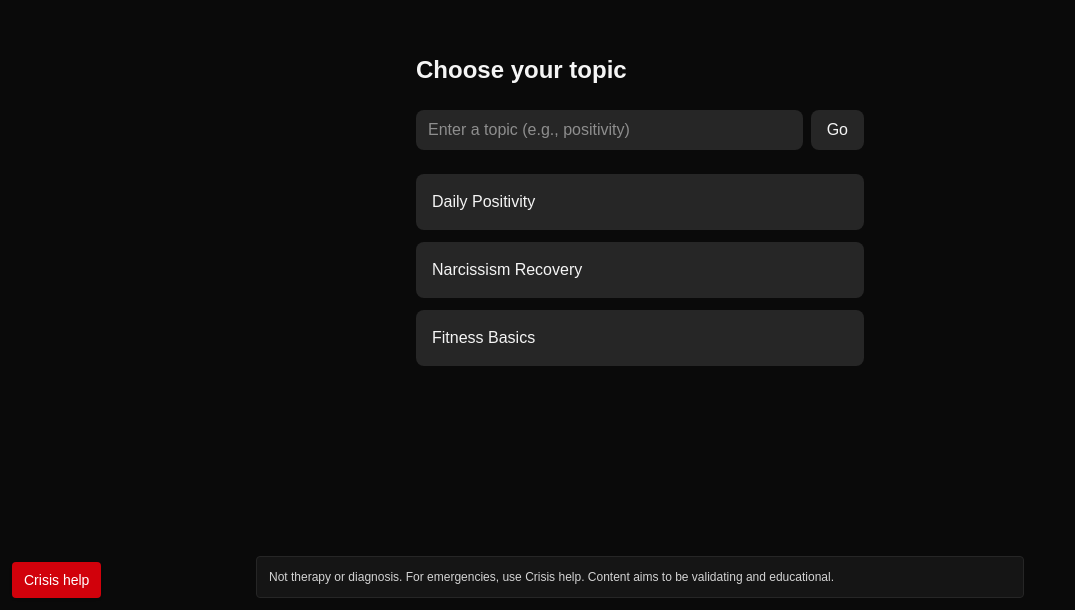
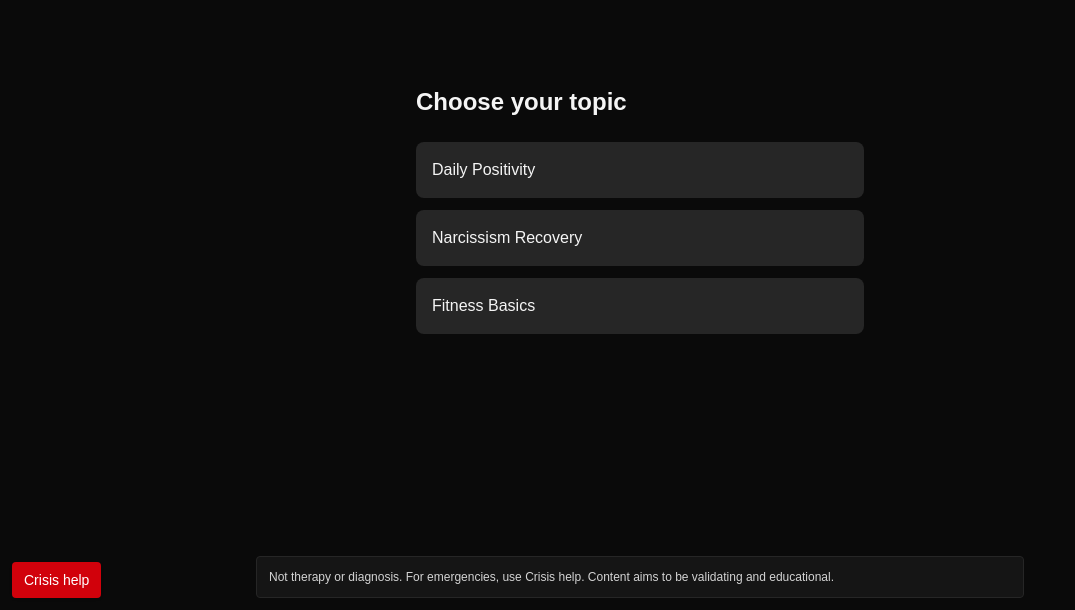
Before and after one commit to haiyuncode/safehaven-feed, a Next.js app: page / in a window 1280 px wide. Shown: the part 190-800 px from the top of the page, without its empty margins (0-1075 px from the left). Built offline with nearby package versions, Linux system fonts and the light colour scheme.

Commit message:
Revert "feat: topic search box on home; allow entering arbitrary topic; add not-found fallback; feed page link back to topics"
This reverts commit 5d4af7b7a7f987d83875ee33bbff36662e4f2098.

```diff
--- a/app/components/TopicSearch.tsx
+++ /dev/null
@@ -1,43 +0,0 @@
-"use client";
-
-import { useRouter } from "next/navigation";
-import { useState } from "react";
-
-export default function TopicSearch() {
-  const router = useRouter();
-  const [value, setValue] = useState("");
-
-  function normalizeTopic(input: string): string {
-    return input
-      .trim()
-      .toLowerCase()
-      .replace(/[^a-z0-9-]+/g, "-")
-      .replace(/^-+|-+$/g, "");
-  }
-
-  function go() {
-    const topic = normalizeTopic(value);
-    if (!topic) return;
-    router.push(`/feed/${topic}`);
-  }
-
-  return (
-    <div className="flex items-center gap-2">
-      <input
-        value={value}
-        onChange={(e) => setValue(e.target.value)}
-        onKeyDown={(e) => {
-          if (e.key === "Enter") go();
-        }}
-        placeholder="Enter a topic (e.g., positivity)"
-        className="w-full rounded-lg bg-neutral-800 px-3 py-2 outline-none focus:ring-2 focus:ring-neutral-600"
-      />
-      <button
-        onClick={go}
-        className="rounded-lg bg-neutral-800 hover:bg-neutral-700 px-4 py-2"
-      >
-        Go
-      </button>
-    </div>
-  );
-}
--- a/app/feed/[topic]/not-found.tsx
+++ /dev/null
@@ -1,18 +0,0 @@
-import Link from "next/link";
-
-export default function NotFound() {
-  return (
-    <main className="min-h-screen bg-neutral-950 text-neutral-100 flex items-center justify-center p-6">
-      <div className="w-full max-w-md text-center space-y-4">
-        <h1 className="text-2xl font-semibold">Topic not found</h1>
-        <p className="text-neutral-400">Pick one of the available topics or enter another topic.</p>
-        <Link
-          href="/"
-          className="inline-block rounded bg-neutral-800 px-4 py-2 hover:bg-neutral-700"
-        >
-          Back to topics
-        </Link>
-      </div>
-    </main>
-  );
-}
--- a/app/feed/[topic]/page.tsx
+++ b/app/feed/[topic]/page.tsx
@@ -4,7 +4,6 @@ import { unstable_noStore as noStore } from "next/cache";
 import Player from "@/app/components/Player";
 import QuickExit from "@/app/components/QuickExit";
 import Link from "next/link";
-import { notFound } from "next/navigation";
 
 export const dynamic = "force-dynamic";
 export const revalidate = 0;
@@ -12,24 +11,21 @@ export const revalidate = 0;
 type FeedVideo = { videoId?: string };
 type FeedPayload = { videos?: FeedVideo[] };
 
-async function loadFeed(topic: string): Promise<FeedPayload | null> {
+async function loadFeed(topic: string): Promise<FeedPayload> {
   noStore();
   const file = path.join(process.cwd(), "public", "feeds", `${topic}.json`);
-  try {
-    const raw = await fs.readFile(file, "utf8");
-    const clean = raw.replace(/^\uFEFF/, "").trimStart();
-    return JSON.parse(clean) as FeedPayload;
-  } catch {
-    return null;
-  }
+  const raw = await fs.readFile(file, "utf8");
+  const clean = raw.replace(/^\uFEFF/, "").trimStart();
+  return JSON.parse(clean) as FeedPayload;
 }
 
-export default async function Page({ params }: { params: { topic: string } }) {
-  const { topic } = params;
+export default async function Page({
+  params,
+}: {
+  params: Promise<{ topic: string }>;
+}) {
+  const { topic } = await params;
   const data = await loadFeed(topic);
-  if (!data) {
-    notFound();
-  }
   const videoIds: string[] = (data.videos ?? [])
     .map((v) => v.videoId)
     .filter((id): id is string => Boolean(id));
--- a/app/page.tsx
+++ b/app/page.tsx
@@ -1,5 +1,4 @@
 import Link from 'next/link';
-import TopicSearch from './components/TopicSearch';
 
 export default function Page() {
   const topics = [
@@ -11,7 +10,6 @@ export default function Page() {
     <main className="min-h-screen bg-neutral-950 text-neutral-100 flex items-center justify-center p-6">
       <div className="w-full max-w-md space-y-6">
         <h1 className="text-2xl font-semibold">Choose your topic</h1>
-        <TopicSearch />
         <ul className="space-y-3">
           {topics.map((t) => (
             <li key={t.id}>
```
